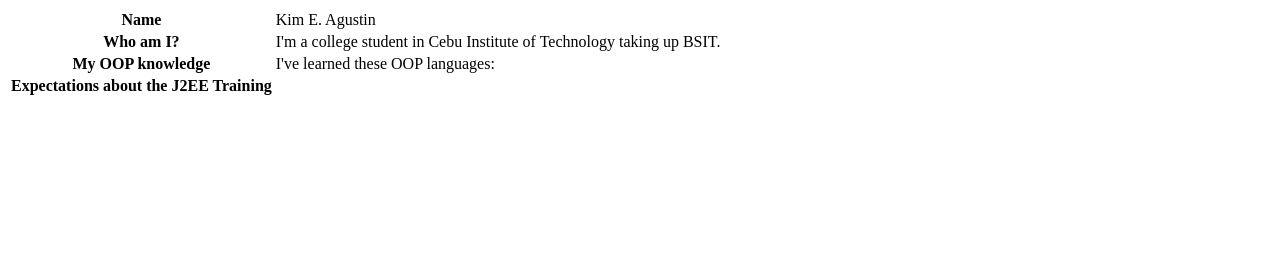
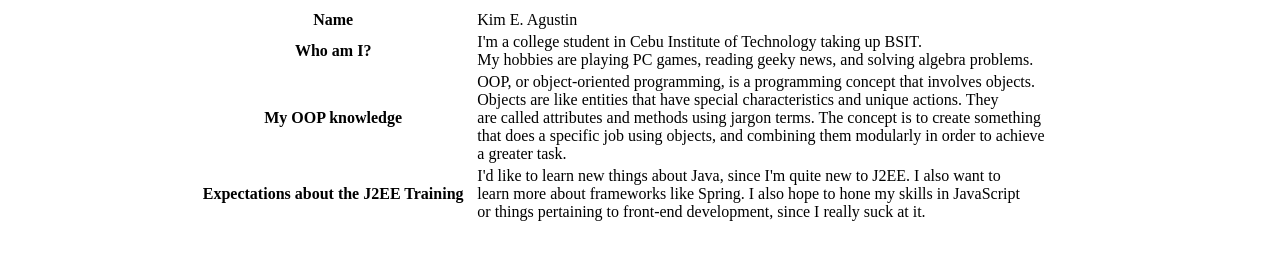
Before and after one commit to metalgear8019/ProfileInformation, a plain HTML site: page ProfileInformation/build/web/index.html in a window 1280 px wide. Drawn offline with Linux system fonts and the light colour scheme.

Commit message:
Content update

```diff
--- a/ProfileInformation/build/web/index.html
+++ b/ProfileInformation/build/web/index.html
@@ -11,22 +11,35 @@ and open the template in the editor.
         <meta name="viewport" content="width=device-width, initial-scale=1.0">
     </head>
     <body>
-        <table>
+        <table align='center' width='900px'>
             <tr>
                 <th>Name</th>
                 <td>Kim E. Agustin</td>
             </tr>
             <tr>
                 <th>Who am I?</th>
-                <td>I'm a college student in Cebu Institute of Technology taking up BSIT.</td>
+                <td>
+                    I'm a college student in Cebu Institute of Technology taking up BSIT.<br>
+                    My hobbies are playing PC games, reading geeky news, and solving algebra problems.
+                </td>
             </tr>
             <tr>
                 <th>My OOP knowledge</th>
-                <td>I've learned these OOP languages:</td>
+                <td>
+                    OOP, or object-oriented programming, is a programming concept that involves objects.<br>
+                    Objects are like entities that have special characteristics and unique actions. They <br>
+                    are called attributes and methods using jargon terms. The concept is to create something<br>
+                    that does a specific job using objects, and combining them modularly in order to achieve<br>
+                    a greater task.
+                </td>
             </tr>
             <tr>
                 <th>Expectations about the J2EE Training</th>
-                <td></td>
+                <td>
+                    I'd like to learn new things about Java, since I'm quite new to J2EE. I also want to<br>
+                    learn more about frameworks like Spring. I also hope to hone my skills in JavaScript<br>
+                    or things pertaining to front-end development, since I really suck at it.
+                </td>
             </tr>
         </table>
     </body>
```
Also changed, not shown: ProfileInformation/web/index.html (+17 -4 lines).
